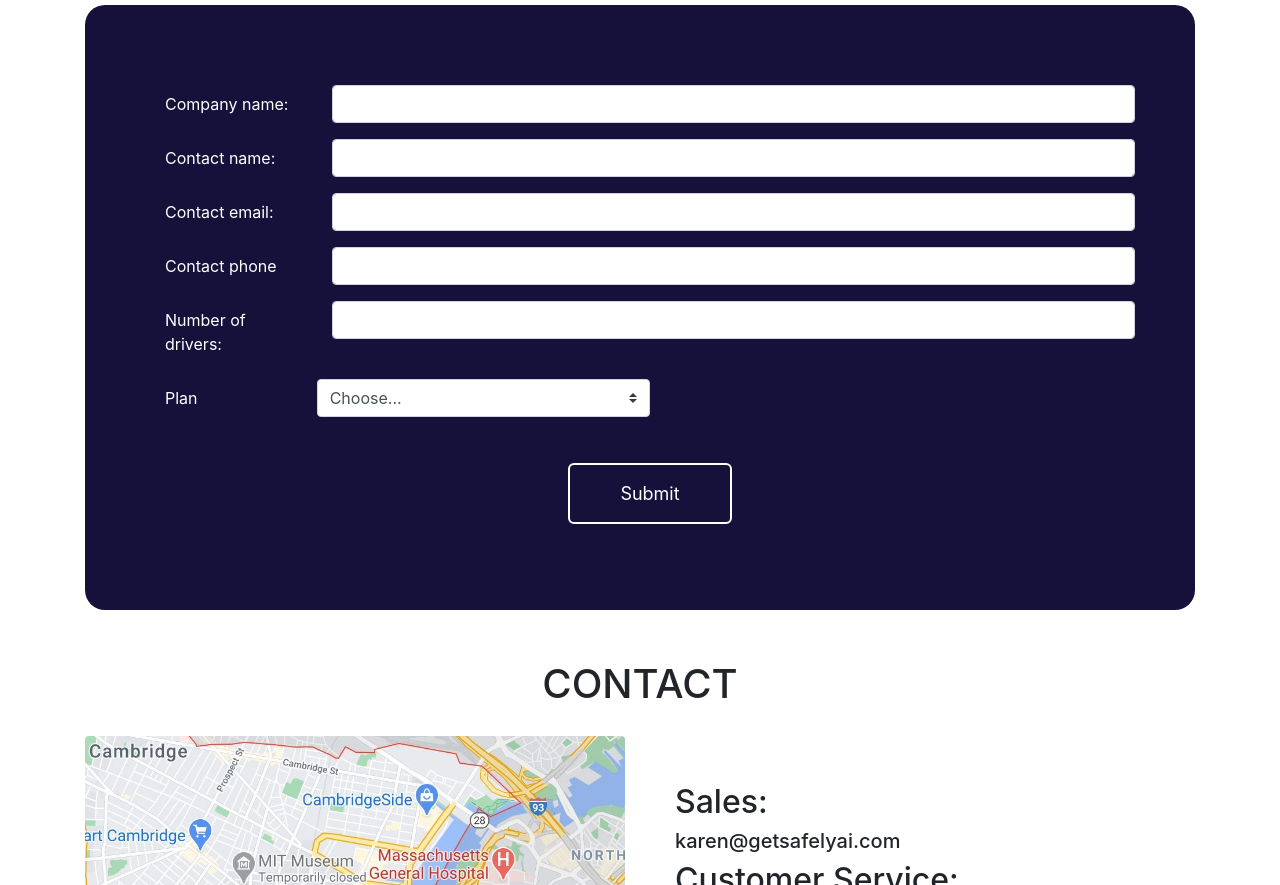
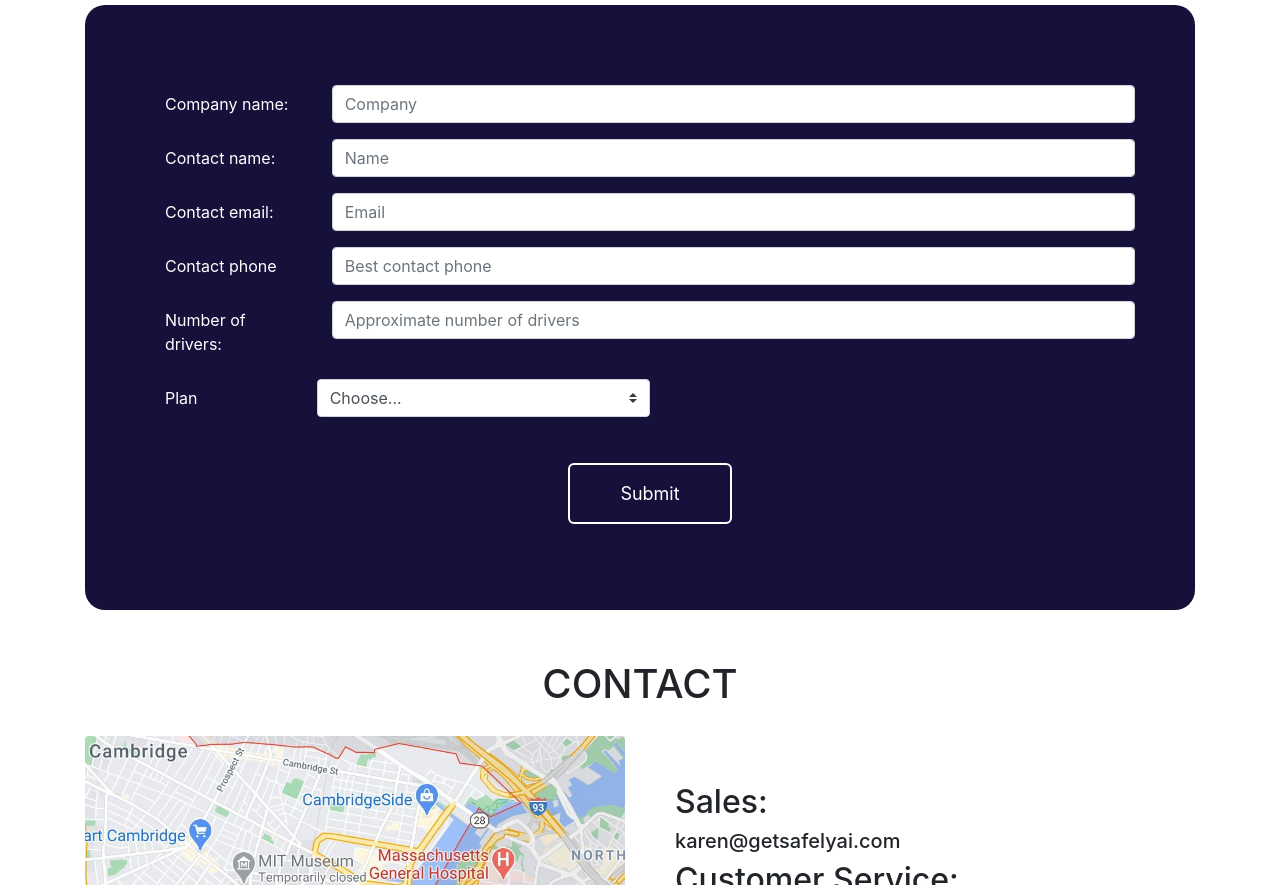
Before and after one commit to barksanto/safely_site, a plain HTML site: page index.html in a window 1280 px wide. Shown: the part 3422-4307 px from the top of the page. Drawn offline with nearby package versions, Linux system fonts and the light colour scheme.

Commit message:
added placeholders to inputs

```diff
--- a/index.html
+++ b/index.html
@@ -313,31 +313,31 @@
           <div class="form-group row">
             <label class="col-sm-2 col-form-label">Company name:</label>
             <div class="col-sm-10">
-              <input type="text" name="company-name" class="form-control" />
+              <input type="text" name="company-name" class="form-control" placeholder="Company" />
             </div>
           </div>
           <div class="form-group row">
             <label class="col-sm-2 col-form-label">Contact name:</label>
             <div class="col-sm-10">
-              <input type="text" name="contact-name" class="form-control" />
+              <input type="text" name="contact-name" class="form-control" placeholder="Name" />
             </div>
           </div>
           <div class="form-group row">
             <label class="col-sm-2 col-form-label">Contact email:</label>
             <div class="col-sm-10">
-              <input type="email" name="email" class="form-control" />
+              <input type="email" name="email" class="form-control" placeholder="Email" />
             </div>
           </div>
           <div class="form-group row">
             <label class="col-sm-2 col-form-label">Contact phone</label>
             <div class="col-sm-10">
-              <input type="text" name="phone" class="form-control" />
+              <input type="text" name="phone" class="form-control" placeholder="Best contact phone" />
             </div>
           </div>
           <div class="form-group row">
             <label class="col-sm-2 col-form-label">Number of drivers:</label>
             <div class="col-sm-10">
-              <input type="text" name="drivers" class="form-control" />
+              <input type="text" name="drivers" class="form-control" placeholder="Approximate number of drivers" />
             </div>
           </div>
           <div class="form-group row">
```
